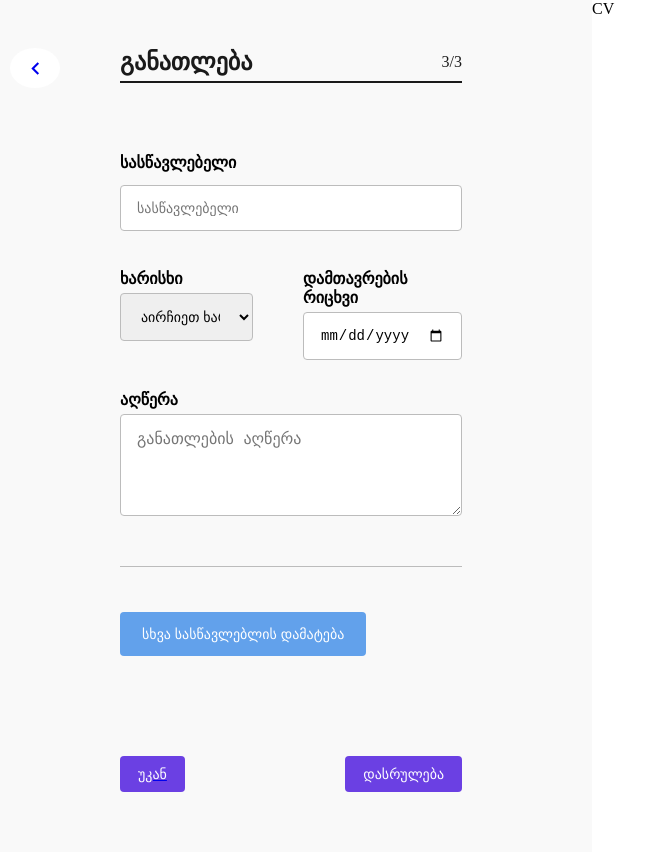
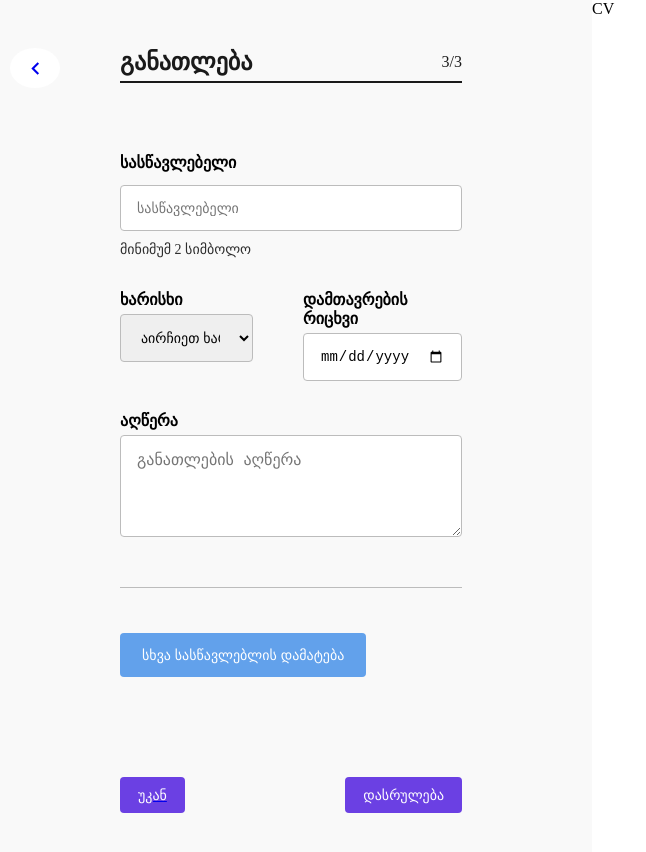
Before and after one commit to beqa200/team-5, a React (Vite) app: page /Education in a window 1280 px wide. Shown: the top 852 px of the page, without its empty margins (38-684 px from the left). Built offline with nearby package versions, Linux system fonts and the light colour scheme.

Commit message:
test commit before pull main

```diff
--- a/src/components/EducationForm.tsx
+++ b/src/components/EducationForm.tsx
@@ -5,10 +5,8 @@ import { useForm, Controller } from "react-hook-form";
 const EducationForm: React.FC = () => {
   const {
     control,
-    // watch,
     formState: { errors },
   } = useForm();
-  // const schoolName = watch("schoolName");
 
   return (
     <Form>
@@ -27,6 +25,22 @@ const EducationForm: React.FC = () => {
               borderColor: field.value?.length >= 2 ? "green" : "#bcbcbc",
             }}
           />
+        )}
+      />
+      <Controller
+        name="schoolName"
+        control={control}
+        defaultValue=""
+        rules={{ minLength: 2 }}
+        render={({ field }) => (
+          <InputError
+            {...field}
+            style={{
+              color: field.value?.length >= 2 ? "green" : "#2e2e2e",
+            }}
+          >
+            მინიმუმ 2 სიმბოლო
+          </InputError>
         )}
       />
       {errors.schoolName && <InputError>მინიმუმ 2 სიმბოლო</InputError>}
```
